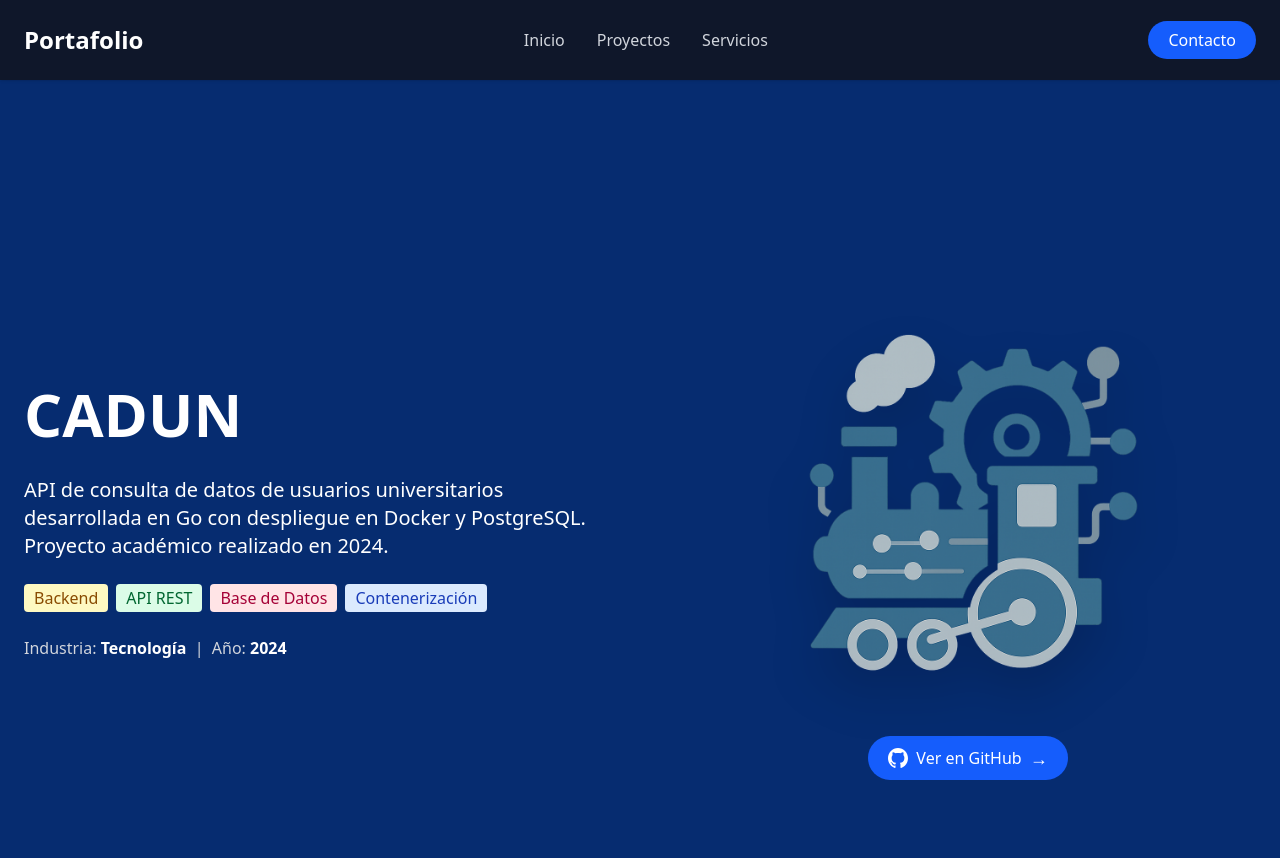
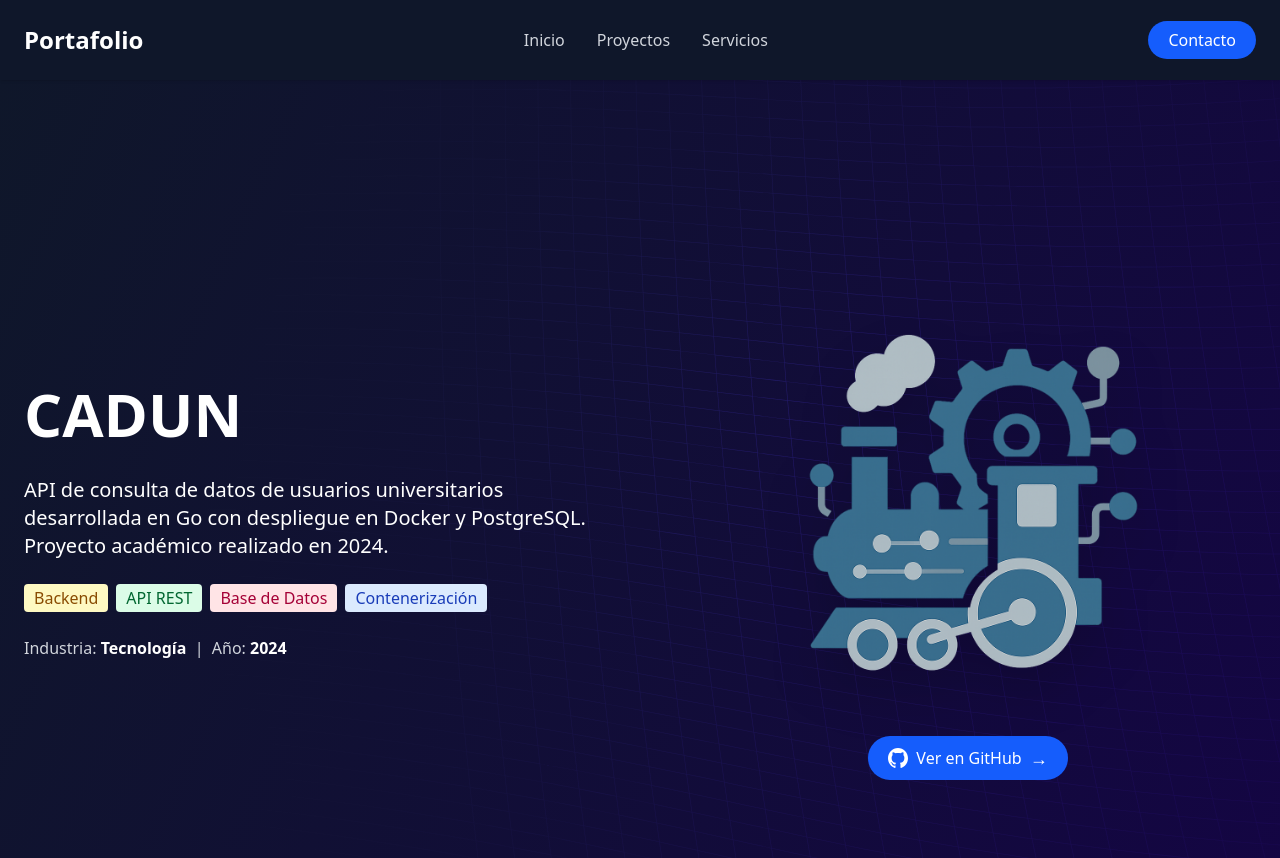
Before and after one commit to Niser01/Portafolio, a SvelteKit app: page /proyectos/cadun in a window 1280 px wide. Shown: the top 858 px of the page. Built offline with nearby package versions, Linux system fonts and the light colour scheme.

Commit message:
Actualización hero proyectos

```diff
--- a/src/routes/proyectos/cadun/+page.svelte
+++ b/src/routes/proyectos/cadun/+page.svelte
@@ -1,20 +1,33 @@
-<!-- Hero / Banner -->
-<section id="hero" class="bg-[#062C70] text-white py-50">
+<!-- Fondo gradiente y patrón de líneas -->
+<div class="relative overflow-hidden">
+  <!-- Fondo gradiente -->
+  <div class="absolute inset-0 z-0" style="background: linear-gradient(-66deg, #140544 0%, #0F172A 100%);"></div>
+
+  <!-- Patrón de líneas SVG -->
+  <div class="absolute inset-0 z-10 mix-blend-overlay pointer-events-none">
+    <img src="/gridpattern.svg" alt="Patrón de líneas" class="w-full h-full object-cover" />
+  </div>
+
+  <!-- Hero / Banner contenido -->
+  <section id="hero" class="relative z-20 text-white py-50">
     <div class="max-w-7xl mx-auto grid md:grid-cols-2 gap-20 items-center px-6">
       <!-- Lado izquierdo -->
       <div>
         <h1 class="text-6xl leading-tight font-bold mb-6">CADUN</h1>
         <p class="text-xl mb-6">API de consulta de datos de usuarios universitarios desarrollada en Go con despliegue en Docker y PostgreSQL. Proyecto académico realizado en 2024.</p>
+
         <div class="flex flex-wrap gap-2 mb-6">
           <span class="bg-yellow-100 text-yellow-800 text-m font-medium px-2.5 py-0.5 rounded">Backend</span>
           <span class="bg-green-100 text-green-800 text-m font-medium px-2.5 py-0.5 rounded">API REST</span>
           <span class="bg-rose-100 text-rose-800 text-m font-medium px-2.5 py-0.5 rounded">Base de Datos</span>
           <span class="bg-blue-100 text-blue-800 text-m font-medium px-2.5 py-0.5 rounded">Contenerización</span>
         </div>
+
         <p class="text-m text-gray-300 mb-6">
           Industria: <span class="text-white font-bold">Tecnología</span> &nbsp;|&nbsp; Año: <span class="text-white font-bold">2024</span>
         </p>
       </div>
+
       <!-- Lado derecho -->
       <div class="space-y-6">
         <div class="hidden md:block">
@@ -22,6 +35,7 @@
             <img src="/cadun.png" alt="CADUN" class="object-contain w-full h-full" />
           </div>
         </div>
+
         <!-- CTA debajo de la imagen -->
         <div class="text-center">
           <a href="https://github.com/Niser01/CADUN_Users" target="_blank"
@@ -34,6 +48,8 @@
       </div>
     </div>
   </section>
+</div>
+
 
 <!-- Tecnologías -->
 <section id="tecnologias" class="bg-gray-100 py-16 px-6">
--- a/src/routes/proyectos/conectarte/+page.svelte
+++ b/src/routes/proyectos/conectarte/+page.svelte
@@ -1,10 +1,20 @@
-<!-- Hero / Banner -->
-<section id="hero" class="bg-[#062C70] text-white py-50">
+<div class="relative overflow-hidden">
+  <!-- Fondo gradiente -->
+  <div class="absolute inset-0 z-0" style="background: linear-gradient(-66deg, #140544 0%, #0F172A 100%);"></div>
+
+  <!-- Patrón de líneas SVG -->
+  <div class="absolute inset-0 z-10 mix-blend-overlay pointer-events-none">
+    <img src="/gridpattern.svg" alt="Patrón de líneas" class="w-full h-full object-cover" />
+  </div>
+
+  <!-- Hero / Banner contenido -->
+  <section id="hero" class="relative z-20 text-white py-50">
     <div class="max-w-7xl mx-auto grid md:grid-cols-2 gap-20 items-center px-6">
       <!-- Lado izquierdo -->
       <div>
         <h1 class="text-6xl leading-tight font-bold mb-6">ConectArte</h1>
         <p class="text-xl mb-6">Plataforma cultural web desarrollada con Django, HTML y CSS para la gestión de contenido artístico y cultural. Proyecto académico realizado en 2023.</p>
+
         <div class="flex flex-wrap gap-2 mb-6">
           <span class="bg-yellow-100 text-yellow-800 text-m font-medium px-2.5 py-0.5 rounded">Backend</span>
           <span class="bg-pink-100 text-pink-800 text-m font-medium px-2.5 py-0.5 rounded">Frontend</span>
@@ -15,6 +25,7 @@
           Industria: <span class="text-white font-bold">Cultural</span> &nbsp;|&nbsp; Año: <span class="text-white font-bold">2023</span>
         </p>
       </div>
+
       <!-- Lado derecho -->
       <div class="space-y-6">
         <div class="hidden md:block">
@@ -22,6 +33,7 @@
             <img src="/conectarte.png" alt="ConectArte" class="object-contain w-full h-full" />
           </div>
         </div>
+
         <!-- CTA debajo de la imagen -->
         <div class="text-center">
           <a href="https://github.com/Niser01/ConectArte" target="_blank"
@@ -34,6 +46,8 @@
       </div>
     </div>
   </section>
+</div>
+
 
 <!-- Tecnologías -->
 <section id="tecnologias" class="bg-gray-100 py-16 px-6">
--- a/src/routes/proyectos/conectify/+page.svelte
+++ b/src/routes/proyectos/conectify/+page.svelte
@@ -1,10 +1,20 @@
-<!-- Hero / Banner -->
-<section id="hero" class="bg-[#062C70] text-white py-50">
+<div class="relative overflow-hidden">
+  <!-- Fondo gradiente -->
+  <div class="absolute inset-0 z-0" style="background: linear-gradient(-66deg, #140544 0%, #0F172A 100%);"></div>
+
+  <!-- Patrón de líneas SVG -->
+  <div class="absolute inset-0 z-10 mix-blend-overlay pointer-events-none">
+    <img src="/gridpattern.svg" alt="Patrón de líneas" class="w-full h-full object-cover" />
+  </div>
+
+  <!-- Hero / Banner contenido -->
+  <section id="hero" class="relative z-20 text-white py-50">
     <div class="max-w-7xl mx-auto grid md:grid-cols-2 gap-20 items-center px-6">
       <!-- Lado izquierdo -->
       <div>
         <h1 class="text-6xl leading-tight font-bold mb-6">Conectify</h1>
         <p class="text-xl mb-6">API REST para una red social de contactos rápidos, desarrollada con Go, Echo y desplegada en Docker. Proyecto académico de 2023.</p>
+
         <div class="flex flex-wrap gap-2 mb-6">
           <span class="bg-yellow-100 text-yellow-800 text-m font-medium px-2.5 py-0.5 rounded">Backend</span>
           <span class="bg-yellow-100 text-yellow-800 text-m font-medium px-2.5 py-0.5 rounded">Microservicio de Autenticación</span>
@@ -16,11 +26,11 @@
           <span class="bg-fuchsia-100 text-fuchsia-800 text-m font-medium px-2.5 py-0.5 rounded">Despliegue en Cloud</span>
         </div>
 
-
         <p class="text-m text-gray-300 mb-6">
           Industria: <span class="text-white font-bold">Tecnología</span> &nbsp;|&nbsp; Año: <span class="text-white font-bold">2023</span>
         </p>
       </div>
+
       <!-- Lado derecho -->
       <div class="space-y-6">
         <div class="hidden md:block">
@@ -28,6 +38,7 @@
             <img src="/conectifylight.png" alt="Conectify" class="object-contain w-full h-full" />
           </div>
         </div>
+
         <!-- CTA debajo de la imagen -->
         <div class="text-center">
           <a href="https://github.com/Niser01/conectify" target="_blank"
@@ -37,11 +48,11 @@
             <span class="text-lg">→</span>
           </a>
         </div>
-
-
       </div>
     </div>
   </section>
+</div>
+
 
 
 
--- a/src/routes/proyectos/gendy/+page.svelte
+++ b/src/routes/proyectos/gendy/+page.svelte
@@ -1,10 +1,20 @@
-<!-- Hero / Banner -->
-<section id="hero" class="bg-[#062C70] text-white py-50">
+<div class="relative overflow-hidden">
+  <!-- Fondo gradiente -->
+  <div class="absolute inset-0 z-0" style="background: linear-gradient(-66deg, #140544 0%, #0F172A 100%);"></div>
+
+  <!-- Patrón de líneas SVG -->
+  <div class="absolute inset-0 z-10 mix-blend-overlay pointer-events-none">
+    <img src="/gridpattern.svg" alt="Patrón de líneas" class="w-full h-full object-cover" />
+  </div>
+
+  <!-- Hero / Banner contenido -->
+  <section id="hero" class="relative z-20 text-white py-50">
     <div class="max-w-7xl mx-auto grid md:grid-cols-2 gap-20 items-center px-6">
       <!-- Lado izquierdo -->
       <div>
         <h1 class="text-6xl leading-tight font-bold mb-6">GENDY</h1>
         <p class="text-xl mb-6">Sistema de generación de horarios desarrollado en PHP con almacenamiento en MySQL y SQLite. Proyecto académico realizado en 2020.</p>
+
         <div class="flex flex-wrap gap-2 mb-6">
           <span class="bg-yellow-100 text-yellow-800 text-m font-medium px-2.5 py-0.5 rounded">Backend</span>
           <span class="bg-green-100 text-green-800 text-m font-medium px-2.5 py-0.5 rounded">Gestión de Datos</span>
@@ -15,6 +25,7 @@
           Industria: <span class="text-white font-bold">Tecnología</span> &nbsp;|&nbsp; Año: <span class="text-white font-bold">2020</span>
         </p>
       </div>
+
       <!-- Lado derecho -->
       <div class="space-y-6">
         <div class="hidden md:block">
@@ -22,6 +33,7 @@
             <img src="/gendy_naranja.png" alt="GENDY" class="object-contain w-full h-full" />
           </div>
         </div>
+
         <!-- CTA debajo de la imagen -->
         <div class="text-center">
           <a href="https://github.com/Niser01/GENDY" target="_blank"
@@ -34,6 +46,8 @@
       </div>
     </div>
   </section>
+</div>
+
 
 <!-- Tecnologías -->
 <section id="tecnologias" class="bg-gray-100 py-16 px-6">
--- a/src/routes/proyectos/pagina_web_facultad_de_ciencias/+page.svelte
+++ b/src/routes/proyectos/pagina_web_facultad_de_ciencias/+page.svelte
@@ -1,16 +1,21 @@
-<!-- Hero / Banner -->
-<section id="hero" class="bg-[#062C70] text-white py-50">
+<div class="relative overflow-hidden">
+  <!-- Fondo gradiente -->
+  <div class="absolute inset-0 z-0" style="background: linear-gradient(-66deg, #140544 0%, #0F172A 100%);"></div>
+
+  <!-- Patrón de líneas SVG -->
+  <div class="absolute inset-0 z-10 mix-blend-overlay pointer-events-none">
+    <img src="/gridpattern.svg" alt="Patrón de líneas" class="w-full h-full object-cover" />
+  </div>
+
+  <!-- Hero / Banner contenido -->
+  <section id="hero" class="relative z-20 text-white py-50">
     <div class="max-w-7xl mx-auto grid md:grid-cols-2 gap-20 items-center px-6">
 
       <!-- Lado izquierdo -->
       <div>
+        <h1 class="text-6xl leading-tight font-bold mb-6">Proyecto Web Facultad de Ciencias</h1>
+        <p class="text-xl mb-6">Desarrollo de un portal institucional accesible, adaptable y seguro para la comunidad académica de la Facultad de Ciencias de la Universidad Nacional de Colombia.</p>
 
-      <!-- Título -->
-      <h1 class="text-6xl leading-tight font-bold mb-6">Proyecto Web Facultad de Ciencias</h1>
-
-      <!-- Descripción -->
-      <p class="text-xl mb-6">Desarrollo de un portal institucional accesible, adaptable y seguro para la comunidad académica de la Facultad de Ciencias de la Universidad Nacional de Colombia.</p>
-      <!-- Servicios ofrecidos -->
         <div class="flex flex-wrap gap-2 mb-6">
           <span class="bg-cyan-100 text-cyan-800 text-m font-medium px-2.5 py-0.5 rounded">Frontend</span>
           <span class="bg-rose-100 text-rose-800 text-m font-medium px-2.5 py-0.5 rounded">UX/UI</span>
@@ -18,29 +23,24 @@
           <span class="bg-amber-100 text-amber-800 text-m font-medium px-2.5 py-0.5 rounded">Accesibilidad</span>
         </div>
 
-      <!-- Industria y año -->
         <p class="text-m text-gray-300 mb-6">
           Industria: <span class="text-white font-bold">Educación</span> &nbsp;|&nbsp; Año: <span class="text-white font-bold">2024</span>
         </p>
-
-
       </div>
 
       <!-- Lado derecho -->
       <div class="space-y-4">
-
-        <!-- Imagen (oculta en móvil) -->
         <div class="hidden md:block">
           <div class="aspect-[4/3] overflow-hidden rounded-lg drop-shadow-2xl">
             <img src="/facultad_ciencias.png" alt="Facultad Ciencias" class="object-cover w-full h-full" />
           </div>
         </div>
-
       </div>
-
 
     </div>
   </section>
+</div>
+
 
 
 
--- a/src/routes/proyectos/portafolio/+page.svelte
+++ b/src/routes/proyectos/portafolio/+page.svelte
@@ -1,18 +1,27 @@
-<!-- Hero / Banner -->
-<section id="hero" class="bg-[#062C70] text-white py-50">
+<div class="relative overflow-hidden">
+  <!-- Fondo gradiente -->
+  <div class="absolute inset-0 z-0" style="background: linear-gradient(-66deg, #140544 0%, #0F172A 100%);"></div>
+
+  <!-- Patrón de líneas SVG -->
+  <div class="absolute inset-0 z-10 mix-blend-overlay pointer-events-none">
+    <img src="/gridpattern.svg" alt="Patrón de líneas" class="w-full h-full object-cover" />
+  </div>
+
+  <!-- Hero / Banner contenido -->
+  <section id="hero" class="relative z-20 text-white py-50">
     <div class="max-w-7xl mx-auto grid md:grid-cols-2 gap-20 items-center px-6">
 
       <!-- Lado izquierdo -->
       <div>
         <h1 class="text-6xl leading-tight font-bold mb-6">Portafolio Personal</h1>
         <p class="text-xl mb-6">Desarrollo de un portafolio web minimalista, responsivo y rápido, creado con Svelte y Tailwind CSS, desplegado en Vercel para mostrar mis proyectos, tecnologías y trayectoria profesional.</p>
+
         <div class="flex flex-wrap gap-2 mb-6">
           <span class="bg-cyan-100 text-cyan-800 text-m font-medium px-2.5 py-0.5 rounded">Frontend</span>
           <span class="bg-fuchsia-100 text-fuchsia-800 text-m font-medium px-2.5 py-0.5 rounded">UX/UI</span>
           <span class="bg-lime-100 text-lime-800 text-m font-medium px-2.5 py-0.5 rounded">Responsive</span>
           <span class="bg-indigo-100 text-indigo-800 text-m font-medium px-2.5 py-0.5 rounded">Despliegue Web</span>
         </div>
-
 
         <p class="text-m text-gray-300 mb-6">
           Industria: <span class="text-white font-bold">Tecnología</span> &nbsp;|&nbsp; Año: <span class="text-white font-bold">2025</span>
@@ -30,6 +39,8 @@
 
     </div>
   </section>
+</div>
+
 
 <!-- Tecnologías -->
 <section id="tecnologias" class="bg-gray-100 py-16 px-6">
```
Lines whose indentation alone changed are shown as unchanged.
